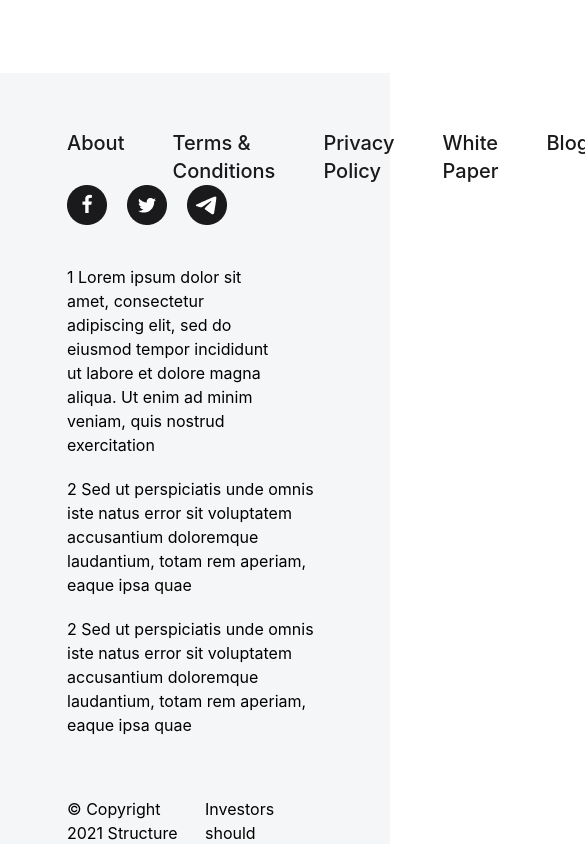
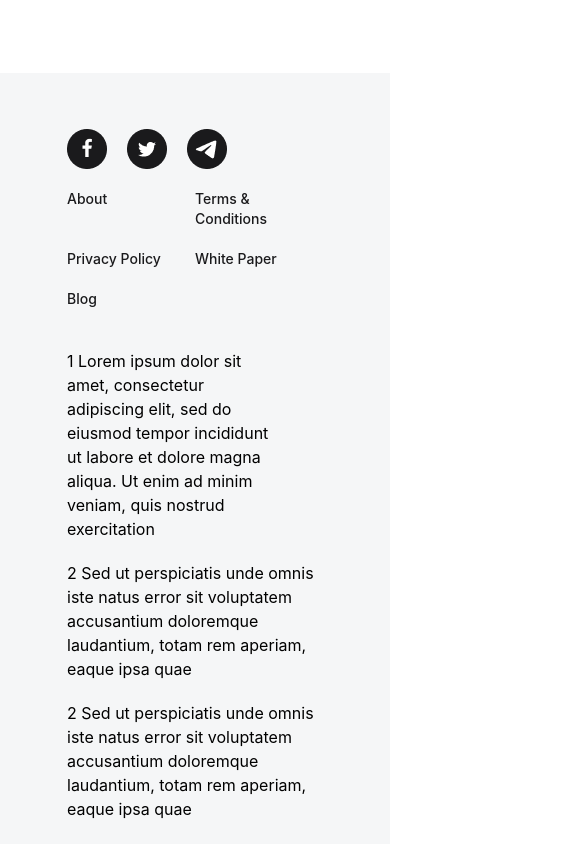
Before and after one commit to sayafIsmael/react-app-structure, a React (Create React App) app: page / in a window 390 px wide. Shown: the part 10740-11584 px from the top of the page, 585 px wide, since content can reach past the window. Built offline with nearby package versions, Linux system fonts and the light colour scheme.

Commit message:
complete design done

```diff
--- a/src/App.scss
+++ b/src/App.scss
@@ -71,6 +71,16 @@
   max-width: 978px;
 }
 
+/* Hide scrollbar for Chrome, Safari and Opera */
+.scrollbar-hidden::-webkit-scrollbar {
+  display: none;
+}
+
+/* Hide scrollbar for IE, Edge add Firefox */
+.scrollbar-hidden {
+  -ms-overflow-style: none;
+  scrollbar-width: none; /* Firefox */
+}
 
 @media only screen and (max-width: 768px) {
   .default-spacing{
@@ -123,5 +133,7 @@
     @apply w-full p-5 text-center;
   }
 
-
+  .menu-scroll{
+    width: 636px
+  }
 }
--- a/src/componetns/Footer.js
+++ b/src/componetns/Footer.js
@@ -6,13 +6,13 @@ export default () => {
     return (
         <footer className="w-full bg-input-box py-14">
             <div className="container mx-auto">
-                <div className="lg:flex md:grid items-center">
-                    <ul className="flex lg:w-9/12 md:w-full lg:order-first md:order-last md:mt-10 lg:mt-0">
-                        <li className="mr-12 font-medium text-primary text-xl"><Link to="#">About</Link></li>
-                        <li className="mr-12 font-medium text-primary text-xl"><Link to="#">Terms & Conditions</Link></li>
-                        <li className="mr-12 font-medium text-primary text-xl"><Link to="#">Privacy Policy</Link></li>
-                        <li className="mr-12 font-medium text-primary text-xl"><Link to="#">White Paper</Link></li>
-                        <li className="font-medium text-primary text-xl"><Link to="#">Blog</Link></li>
+                <div className="lg:flex grid items-center">
+                    <ul className="md:flex sm:grid sm:grid-cols-2 lg:w-9/12 md:w-full lg:order-first md:order-last md:mt-10 lg:mt-0 sm:order-last sm:mt-5">
+                        <li className="md:mr-12 sm:text-sm font-medium text-primary md:text-xl sm:mb-5"><Link to="#">About</Link></li>
+                        <li className="md:mr-12 sm:text-sm font-medium text-primary md:text-xl sm:mb-5"><Link to="#">Terms & Conditions</Link></li>
+                        <li className="md:mr-12 sm:text-sm font-medium text-primary md:text-xl sm:mb-5"><Link to="#">Privacy Policy</Link></li>
+                        <li className="md:mr-12 sm:text-sm font-medium text-primary md:text-xl sm:mb-5"><Link to="#">White Paper</Link></li>
+                        <li className="sm:text-sm font-medium text-primary md:text-xl sm:mb-5"><Link to="#">Blog</Link></li>
                     </ul>
                     <ul className="flex lg:w-3/12 md:w-full">
                         <li className="mr-5 font-medium text-primary text-xl"><Link to="#"><img alt="facebook" src="/images/facebook.png" /></Link></li>
@@ -21,13 +21,13 @@ export default () => {
                     </ul>
                 </div>
 
-                <div className="my-10">
+                <div className="md:my-10 sm:my-5">
                     <p className="w-10/12">1  Lorem ipsum dolor sit amet, consectetur adipiscing elit, sed do eiusmod tempor incididunt ut labore et dolore magna aliqua. Ut enim ad minim veniam, quis nostrud exercitation</p>
                     <p className="my-5">2  Sed ut perspiciatis unde omnis iste natus error sit voluptatem accusantium doloremque laudantium, totam rem aperiam, eaque ipsa quae</p>
                     <p className="">2  Sed ut perspiciatis unde omnis iste natus error sit voluptatem accusantium doloremque laudantium, totam rem aperiam, eaque ipsa quae</p>
                 </div>
                 <div className="default-spacing">
-                    <div className="grid grid-cols-2 gap-5">
+                    <div className="grid md:grid-cols-2 gap-5">
                         <p>© Copyright 2021 Structure Financial, Inc. All Rights Reserved.
                             Neither Elon Musk nor Tim Cook are customers of Structure Financial, Inc.
                             Zero-commission refers to $0 commissions for accounts that trade tokenized assets via mobile devices. Please see our Commission and Fee Schedule.
--- a/src/pages/Home.js
+++ b/src/pages/Home.js
@@ -53,8 +53,8 @@ export default function Home() {
                 </div>
 
                 <div className="default-spacing">
-                    <div className="md:overflow-x-hidden sm:overflow-x-scroll ">
-                        <ul className="flex flex-wrap -mb-px ">
+                    <div className="md:overflow-x-hidden sm:overflow-x-scroll scrollbar-hidden">
+                        <ul className="flex flex-wrap -mb-px menu-scroll">
                             <li className="mr-2" onClick={() => setTab(1)}>
                                 <p className={`${tab == 1 ? "border-b-2 text-primary" : "text-text-inactive"} cursor-pointer inline-block text-xl py-1 mr-10 font-medium text-center  border-transparent hover:text-text-hover`}>Leaders</p>
                             </li>
```
